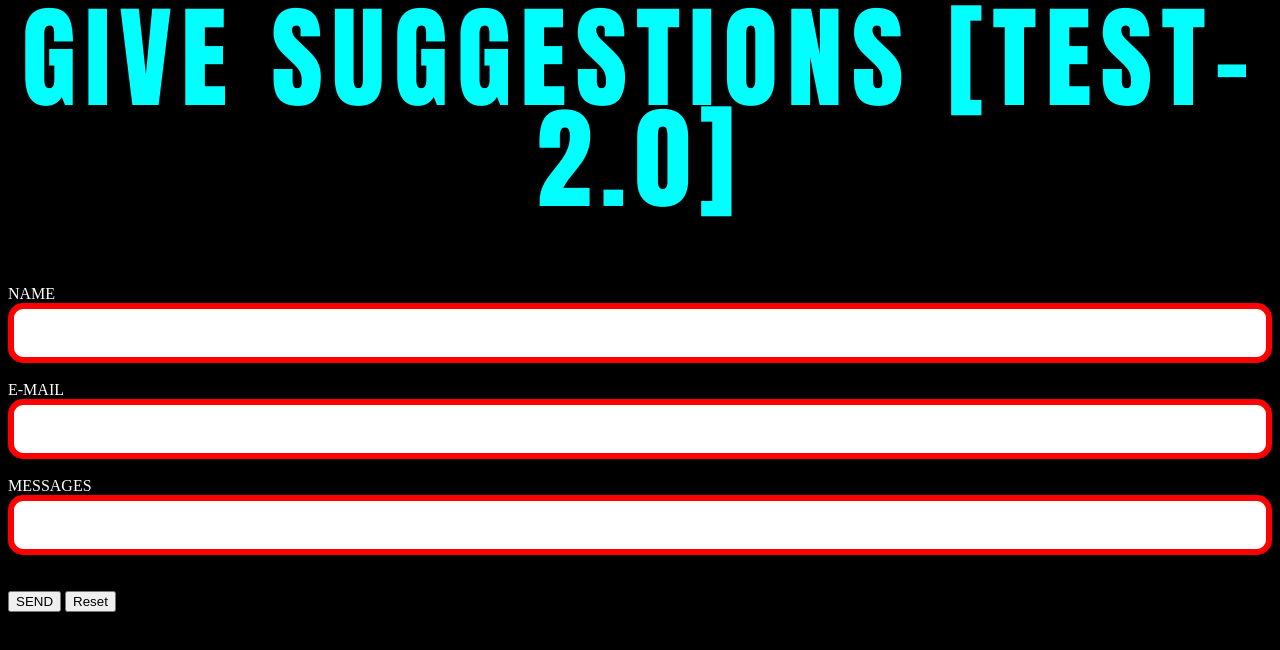
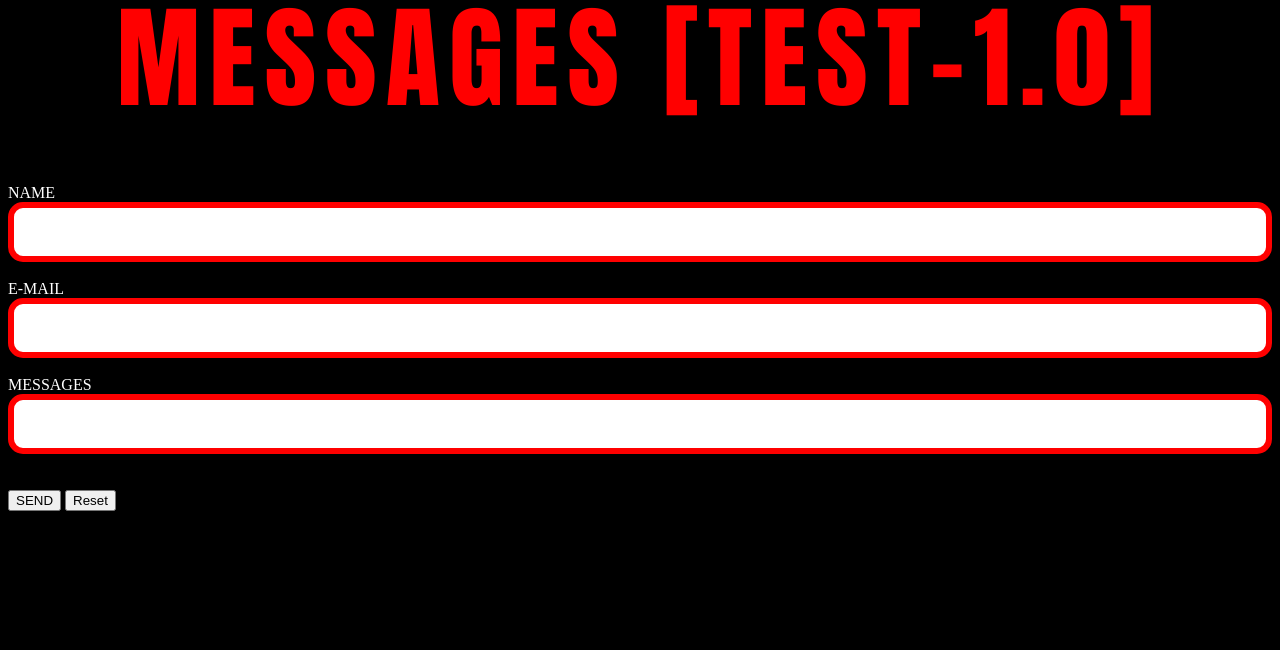
Before and after one commit to sandeep-16-sf/SFALXO, a plain HTML site: page messages.html in a window 1280 px wide. Drawn offline with Linux system fonts and the light colour scheme.

Commit message:
Change heading color to red and update text

```diff
--- a/messages.html
+++ b/messages.html
@@ -8,7 +8,7 @@
         color: white;
       }
       .heading{
-        color: cyan;
+        color: red;
         font-family: 'Impact', sans-serif;
         font-weight: 900;
   text-transform: uppercase;
@@ -28,7 +28,7 @@
       </style>
   </head>
   <body>
-    <h1 class="heading">GIVE SUGGESTIONS [test-2.0]</h1>
+    <h1 class="heading">MESSAGES [test-1.0]</h1>
     <form action="https://formsubmit.co/0a9838087ae1b8dab67bbb34dedc76d2" method="post">
     <label for="name">NAME</label>
       <br>
```
